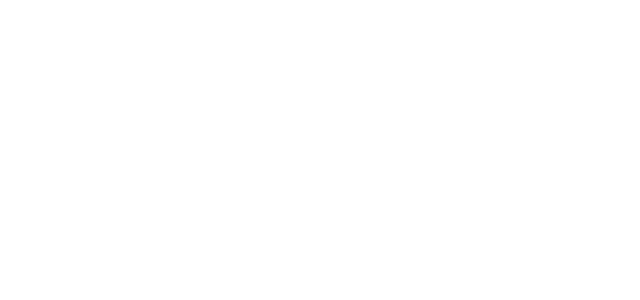
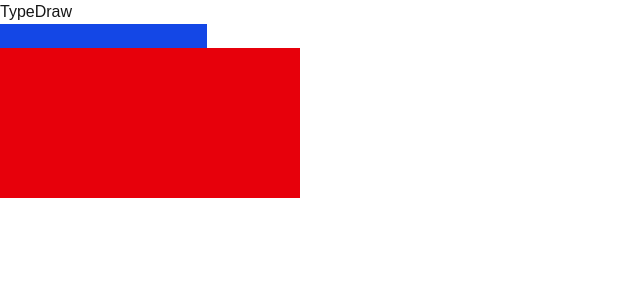
Before and after one commit to RHermanet14/digichat, a Next.js app: page /1 in a window 1280 px wide. Shown: the top 300 px of the page, without its empty margins (0-640 px from the left). Built offline with nearby package versions, Linux system fonts and the light colour scheme.

Commit message:
fleshing out room

```diff
--- a/app/[room]/page.tsx
+++ b/app/[room]/page.tsx
@@ -1,6 +1,25 @@
 "use client";
 export default function Room() {
+  const viewMessageHistory = () => {
+    // Receive and display previous messages from the chat
+    return <p></p>
+  }
+
   return (
-    <div></div>
+    <div className="">
+      <div>
+        {viewMessageHistory()}
+      </div>
+      <div> {/* Send Messages */}
+        <div className="">
+          <button>Type</button>
+          <button>Draw</button>
+        </div>
+        <input className="bg-blue-700"></input>
+        <canvas className="bg-red-600">
+
+        </canvas>
+      </div>
+    </div>
   );
 }
```
